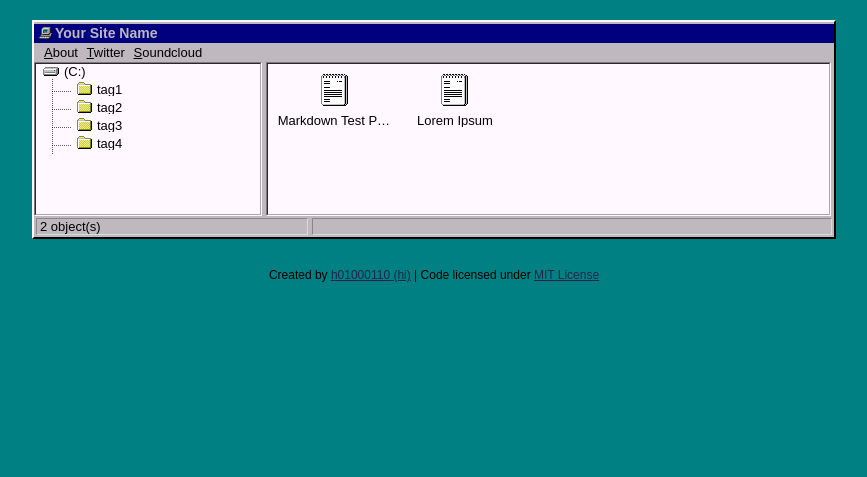
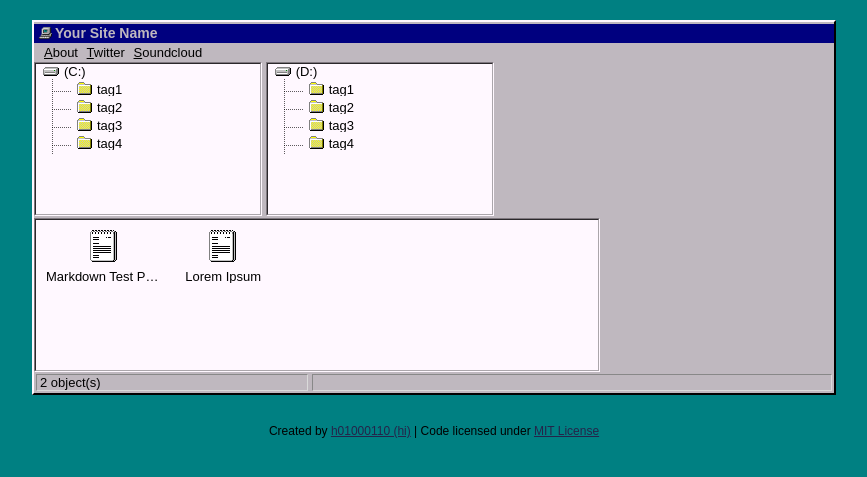
Before and after one commit to kirillzhukov/kirillzhukov.github.io, a Jekyll site: the page built from index.html, in a window 1280 px wide. Shown: the top 477 px of the page, without its empty margins (206-1073 px from the left). Built offline with Jekyll 4.4.1, drawn with Linux system fonts in a browser that asks for light colours.

Commit message:
Update default.html

```diff
--- a/_layouts/default.html
+++ b/_layouts/default.html
@@ -41,6 +41,20 @@
 				</li>
 			</ul>
 		</div>
+
+		<div class="tag_list">
+			<ul id="tag-list">
+				<li><a href="/" ><img src="/assets/img/disk.png" />(D:)</a>
+			<ul>
+				{% assign tags = site.tags | sort %}
+				{% for tag in tags %}
+				<li><a href="/tag/{{ tag | first | slugify }}/" title="{{ tag[0] | replace:'-', ' ' }}"><img src="/assets/img/folder.ico" />{{ tag[0] | replace:'-', ' ' }}</a></li>
+				{% endfor %}
+			</ul>
+				</li>
+			</ul>
+		</div>
+
 		<div class="post_list">
 			{% unless page.date%}
 				{% if page.title == 'me' or page.title == '404...' %}
```
